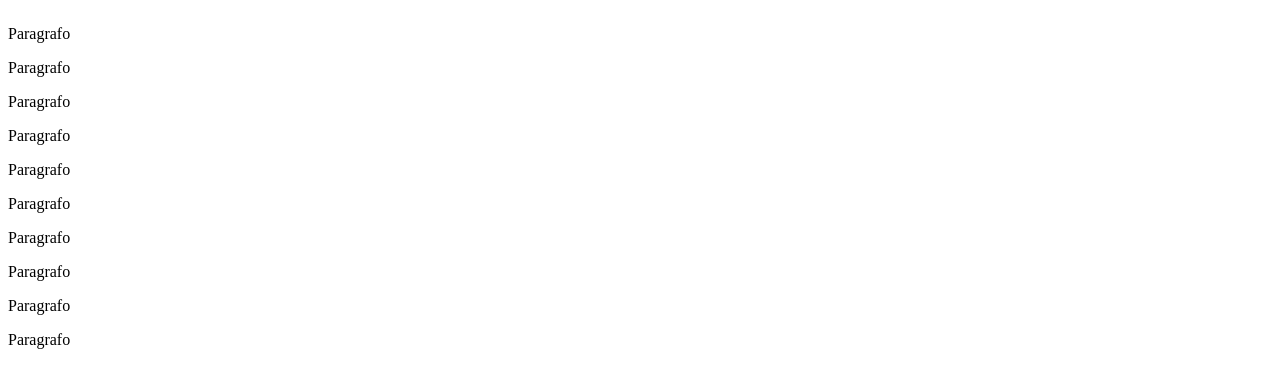
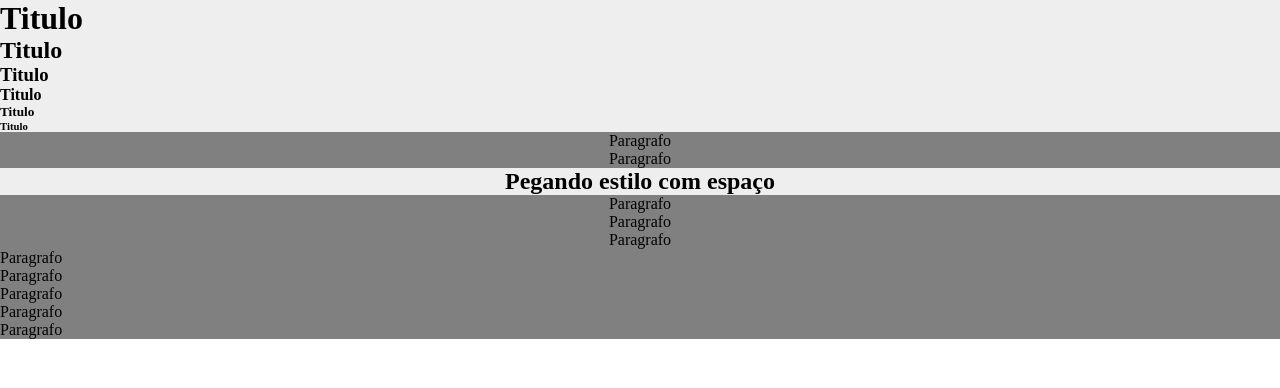
Before and after one commit to gabrielpmaia11/estudosCss, a plain HTML site: page seletores/index.html in a window 1280 px wide. Drawn offline with Linux system fonts and the light colour scheme.

```diff
--- a/seletores/css/style.css
+++ b/seletores/css/style.css
@@ -1,3 +1,30 @@
 /*Seletores*/
+ *{
+ 	/*Seleciona todos os elementos da pagina */
+ 	margin: 0;
+ }
 
-Maneiras de selecionar elementos
+p{
+	background-color: grey;
+}
+div{
+	background-color: yellow;
+}
+
+/*Usando os seletores com virgula para todos estes*/
+div,header{
+	background-color: #eee;
+}
+.p2,header{
+	text-align: center;
+}
+
+
+/**
+ * quando colocamos espasso ele vai pegar os elementos dentro do que estamos selecionando  tudo que for h2 e tiver dentor de .p2 vai ser selefcionado
+ *
+ * */
+
+.p2 h2{
+	font-size: 100px;
+}
--- a/seletores/index.html
+++ b/seletores/index.html
@@ -3,20 +3,23 @@
 <head>
 	<meta charset="utf-8">
 	<meta name="viewport" content="width=device-width, initial-scale=1">
+	<link rel="stylesheet" type="text/css" href="./css/style.css">
 	<title></title>
 </head>
 <body>
 	<div>
-		<h1></h1>
-	 	<h2></h2>
-	 	<h3></h3>
-	 	<h4></h4>
-	 	<h5></h5>
-	 	<h6></h6>
+		<h1>Titulo</h1>
+	 	<h2>Titulo</h2>
+	 	<h3>Titulo</h3>
+	 	<h4>Titulo</h4>
+	 	<h5>Titulo</h5>
+	 	<h6>Titulo</h6>
 	</div>
 	<header>
 		<p>Paragrafo</p>
-		<p>Paragrafo</p>
+		<p class="p2">Paragrafo
+			<h2>Pegando estilo com espaço</h2>
+		</p>
 		<p>Paragrafo</p>
 		<p>Paragrafo</p>
 		<p>Paragrafo</p>
```
Also changed, not shown: 1 other file.
